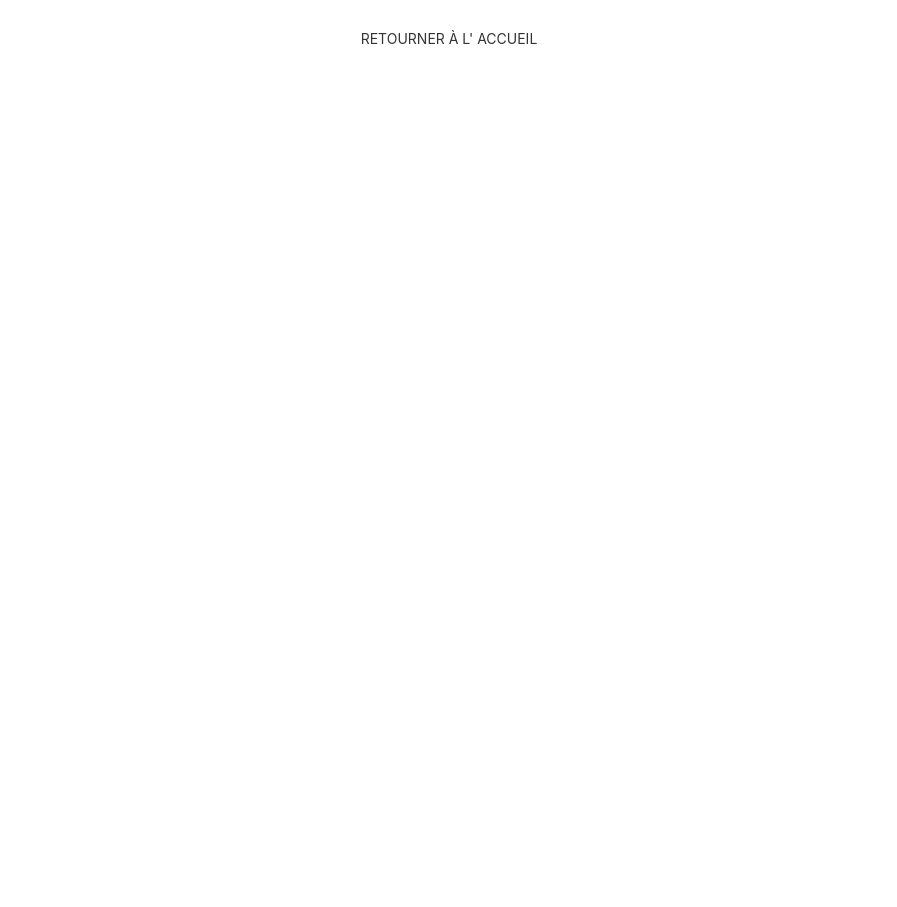
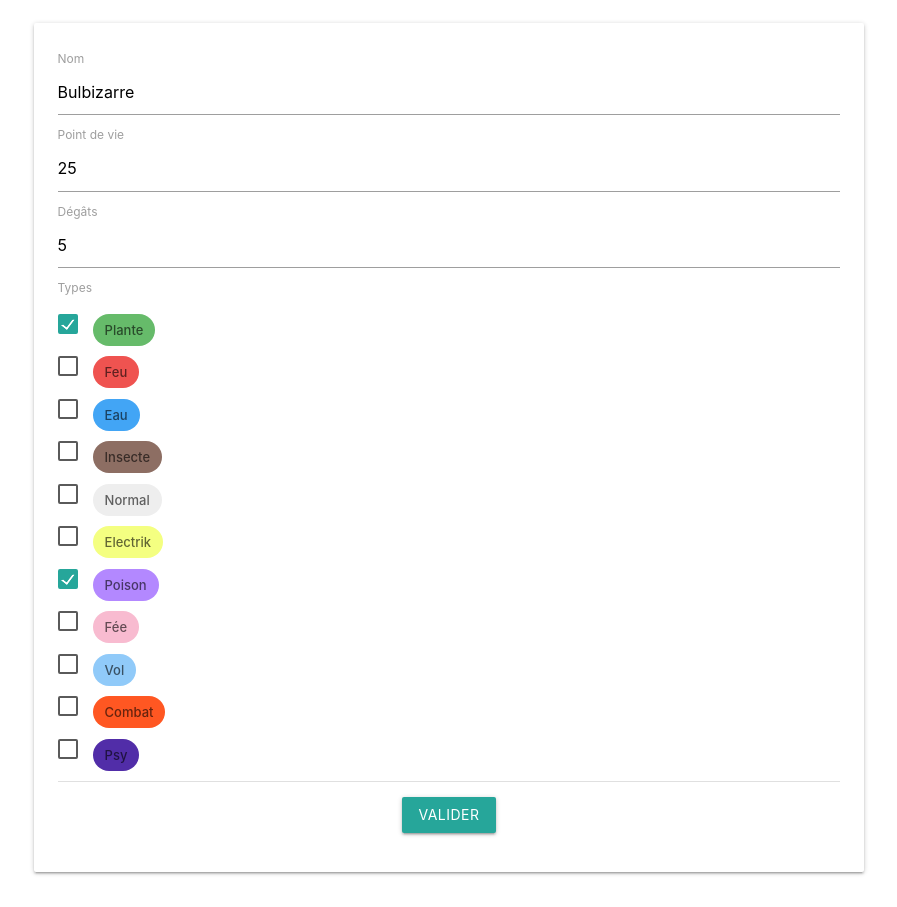
Before and after one commit to JPWebdeveloppeur/Formation-Angular, an Angular app: page /edit/pokemon/1 in a window 1280 px wide. Shown: the part 486-1393 px from the top of the page, without its empty margins (191-1088 px from the left). Before the commit the page ends 800 px from the top, so only its background shows below. Built offline with nearby package versions, Linux system fonts and the light colour scheme.

Commit message:
(Formulaire)Creéation de formulaire d'edition d'un pokemon

```diff
--- a/src/app/app.module.ts
+++ b/src/app/app.module.ts
@@ -4,6 +4,7 @@
 import { AppComponent } from './app.component';
 import { PageNotFoundComponent } from './page-not-found/page-not-found.component';
 import {PokemonModule} from "./pokemon/pokemon.module";
+import {FormsModule} from "@angular/forms";
 
 @NgModule({
   declarations: [
@@ -12,6 +13,7 @@
   ],
   imports: [
     BrowserModule,
+    FormsModule,
     PokemonModule,
     AppRoutingModule,
 
--- a/src/app/pokemon/detail-pokemon/detail-pokemon.component.html
+++ b/src/app/pokemon/detail-pokemon/detail-pokemon.component.html
@@ -36,6 +36,7 @@
                 </div>
                 <div class="card-action">
                     <a (click)="goToPokemonList()">Retour</a>
+                    <a (click)="goToEditPokemon(pokemon)">Editer</a>
                 </div>
             </div>
         </div>
--- a/src/app/pokemon/detail-pokemon/detail-pokemon.component.ts
+++ b/src/app/pokemon/detail-pokemon/detail-pokemon.component.ts
@@ -28,4 +28,8 @@
       this.router.navigate(['/pokemons']);
   }
 
+  goToEditPokemon(pokemon: Pokemon){
+      this.router.navigate(['/edit/pokemon', pokemon.id]);
+  }
+
 }
--- /dev/null
+++ b/src/app/pokemon/edit-pokemon/edit-pokemon.component.ts
@@ -0,0 +1,36 @@
+import { Component, OnInit } from '@angular/core';
+import {Pokemon} from "../pokemon";
+import {ActivatedRoute} from "@angular/router";
+import {PokemonService} from "../pokemon.service";
+
+@Component({
+  selector: 'app-edit-pokemon',
+  template: `
+   <h2 class="center"> Editer {{ pokemon?.name}}</h2>
+   <p *ngIf="pokemon" class="center">
+       <img [src]="pokemon.picture">
+   </p>
+   <app-pokemon-form *ngIf="pokemon" [pokemon]="pokemon"></app-pokemon-form>
+  `,
+  styles: [
+  ]
+})
+export class EditPokemonComponent implements OnInit {
+
+  pokemon: Pokemon |undefined
+
+  constructor(
+      private route: ActivatedRoute,
+      private pokemonService: PokemonService
+  ) { }
+
+  ngOnInit() {
+    const pokemonId: string|null = this.route.snapshot.paramMap.get('id');
+    if (pokemonId){
+        this.pokemon = this.pokemonService.getPokemeonById(+pokemonId);
+    }else {
+        this.pokemon = undefined;
+    }
+  }
+
+}
--- /dev/null
+++ b/src/app/pokemon/pokemon-form/pokemon-form.component.css
@@ -0,0 +1,6 @@
+.ng-valid[requiered]{
+    border-left: 5px solid #42a948 ;
+}
+.ng-invalid:not(form){
+    border-left: 5px solid #A94442 ;
+}
--- /dev/null
+++ b/src/app/pokemon/pokemon-form/pokemon-form.component.html
@@ -0,0 +1,83 @@
+<form *ngIf="pokemon" (ngSubmit)="onSubmit()" #pokemonForm="ngForm">
+    <div class="row">
+        <div class="col s8 offset-s2">
+            <div class="card-panel">
+
+                <!-- Pokemon name -->
+                <div class="form-group">
+                    <label for="name">Nom</label>
+                    <input type="text" class="form-control" id="name"
+                           required
+                           pattern="^[a-zA-Z0-9àéèç]{1,25}$"
+                           [(ngModel)]="pokemon.name" name="name"
+                           #name="ngModel">
+
+                    <div [hidden]="name.valid || name.pristine"
+                         class="card-panel red accent-1">
+                        Le nom du pokémon est requis (1-25).
+                    </div>
+                </div>
+
+                <!-- Pokemon hp -->
+                <div class="form-group">
+                    <label for="hp">Point de vie</label>
+                    <input type="number" class="form-control" id="hp"
+                           required
+                           pattern="^[0-9]{1,3}$"
+                           [(ngModel)]="pokemon.hp" name="hp"
+                           #hp="ngModel">
+                    <div [hidden]="hp.valid || hp.pristine"
+                         class="card-panel red accent-1">
+                        Les points de vie du pokémon sont compris entre 0 et 999.
+                    </div>
+                </div>
+
+                <!-- Pokemon cp -->
+                <div class="form-group">
+                    <label for="cp">Dégâts</label>
+                    <input type="number" class="form-control" id="cp"
+                           required
+                           pattern="^[0-9]{1,2}$"
+                           [(ngModel)]="pokemon.cp" name="cp"
+                           #cp="ngModel">
+                    <div [hidden]="cp.valid || cp.pristine"
+                         class="card-panel red accent-1">
+                        Les dégâts du pokémon sont compris entre 0 et 99.
+                    </div>
+                </div>
+
+                <!-- Pokemon types -->
+                <form class="form-group">
+                    <label for="type">Types</label>
+                    <p *ngFor="let type of types">
+                        <label>
+                            <input type="checkbox"
+                                   class="filled-in"
+                                   id="{{ type }}"
+                                   [value]="type"
+                                   [checked]="hasType(type)"
+                                   [disabled]="!isTypeValid(type)"
+                                   (change)="selectType($event, type)"/>
+                            <span [attr.for]="type">
+                    <div class="{{ type | pokemeonTypeColor }}">
+                        {{ type }}
+                    </div>
+                    </span>
+                    </label>
+                    </p>
+                </form>
+
+                <!-- Submit button -->
+                <div class="divider"></div>
+                <div class="section center">
+                    <button type="submit"
+                            class="waves-effect waves-light btn"
+                            [disabled]="!pokemonForm.form.valid">
+                        Valider</button>
+                </div>
+
+            </div>
+        </div>
+    </div>
+</form>
+<h3 *ngIf="!pokemon" class="center">Aucun pokémon à éditer...</h3>
--- /dev/null
+++ b/src/app/pokemon/pokemon-form/pokemon-form.component.ts
@@ -0,0 +1,62 @@
+import {Component, Input, OnInit} from '@angular/core';
+import {PokemonService} from "../pokemon.service";
+import {Pokemon} from "../pokemon";
+import {Router} from "@angular/router";
+
+@Component({
+  selector: 'app-pokemon-form',
+  templateUrl: './pokemon-form.component.html',
+  styleUrls: ['./pokemon-form.component.css']
+})
+export class PokemonFormComponent implements OnInit {
+
+   @Input() pokemon: Pokemon;
+   types:string[];
+
+  constructor(
+      private pokemonService: PokemonService,
+      private router: Router
+  ) { }
+
+  ngOnInit(){
+      // pokemonTypeList
+      this.types = this.pokemonService.getPokemonTypeList();
+  }
+
+  hasType(type: string): boolean{
+    return this.pokemon.types.includes(type);
+  }
+
+  selectType($event: Event, type: string){
+    const isChecked: boolean = ($event.target as HTMLInputElement).checked;
+
+    if (isChecked){
+        this.pokemon.types.push(type);
+    }else {
+        const index = this.pokemon.types.indexOf(type);
+        this.pokemon.types.splice(index, 1);
+    }
+  }
+
+  isTypeValid(type: string):boolean{
+
+      if (this.pokemon.types.length == 1 && this.hasType(type)){
+          return false;
+      }
+
+      // if (this.pokemon.types.length > 2 && !this.hasType(type)){
+      //     return false;
+      // }
+      //
+      // return true;
+
+      return !(this.pokemon.types.length > 2 && !this.hasType(type));
+
+  }
+
+  onSubmit(){
+    console.log('Submit form!');
+    this.router.navigate(['/pokemon', this.pokemon.id]);
+  }
+
+}
```
Also changed, not shown: src/app/pokemon/pokemon.module.ts (+9 -3 lines).
